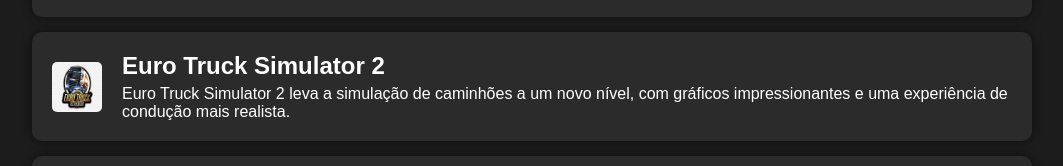
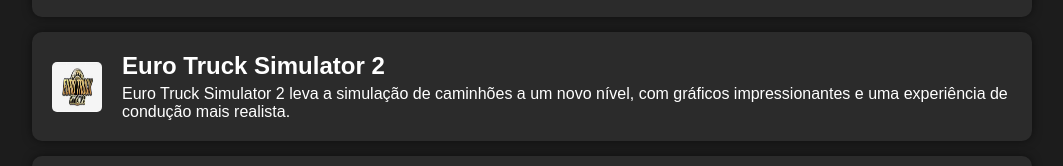
Before and after one commit to tskbrasil/free-games, a plain HTML site: page index.html in a window 1280 px wide. Shown: the part 1552-1718 px from the top of the page, without its empty margins (108-1171 px from the left). Drawn offline with Linux system fonts and the light colour scheme.

Commit message:
Update index.html

```diff
--- a/index.html
+++ b/index.html
@@ -246,7 +246,7 @@
 
             <!-- Euro Truck Simulator 2 -->
             <div class="card" data-category="simulacao">
-                <img src="logo_euro_truck_simulator_2.png" alt="Euro Truck Simulator 2">
+                <img src="logo_euro_truck_simulator_2.png.png" alt="Euro Truck Simulator 2">
                 <div>
                     <h3><a href="https://drive.google.com/file/d/1lT6p9CrmdoG_w2yx6PiYC4GX7x2XJjd4/view?usp=sharing" target="_blank">Euro Truck Simulator 2</a></h3>
                     <p>Euro Truck Simulator 2 leva a simulação de caminhões a um novo nível, com gráficos impressionantes e uma experiência de condução mais realista.</p>
```
